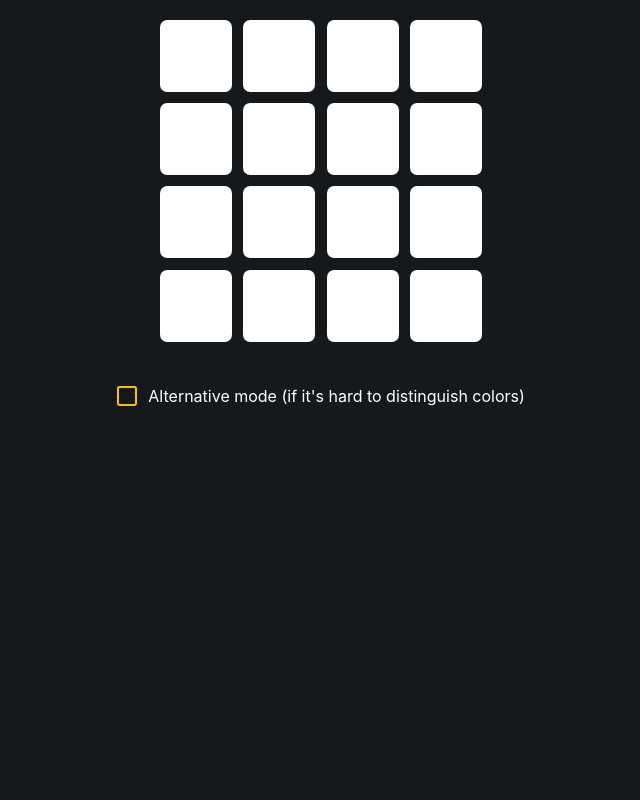
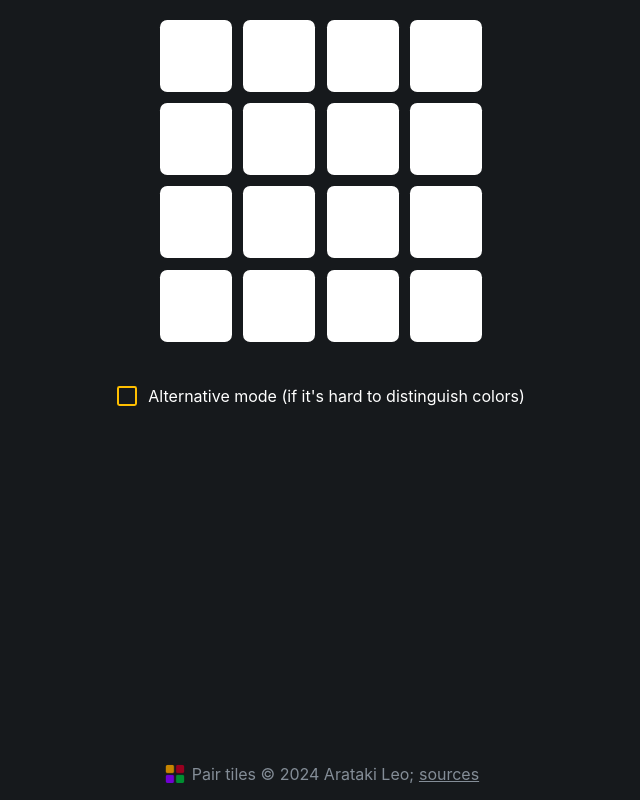
Before and after one commit to aratakileo/pair-tiles, a React (Create React App) app: page / in a window 1280 px wide. Shown: the whole page, without its empty margins (319-959 px from the left). Built offline with nearby package versions, Linux system fonts and the light colour scheme.

Commit message:
Create page footer & refactor css styles

```diff
--- a/src/App.css
+++ b/src/App.css
@@ -8,3 +8,14 @@
 body {
     background-color: var(--bg-color);
 }
+
+.center-horizontal-content {
+    display: flex;
+    justify-content: center;
+    align-items: center;
+}
+
+.tile-grid-blur {
+    filter: blur(1.2vh);
+    animation: 1s ease;
+}
--- a/src/App.js
+++ b/src/App.js
@@ -1,5 +1,6 @@
 import TileGrid from './components/tileGrid';
 import AltModeCheckbox from "./components/altModeCheckbox";
+import Footer from "./components/footer";
 import './App.css';
 
 const App = () => {
@@ -7,6 +8,7 @@ const App = () => {
         <div className='App'>
             <TileGrid/>
             <AltModeCheckbox/>
+            <Footer/>
         </div>
     );
 }
--- a/src/components/altModeCheckbox.css
+++ b/src/components/altModeCheckbox.css
@@ -1,7 +1,4 @@
 .alt-mode-checkbox-container {
-    display: flex;
-    justify-content: center;
-    align-items: center;
     margin: 5vh;
     transition: all 0.1s ease;
     user-select: none;
--- a/src/components/altModeCheckbox.js
+++ b/src/components/altModeCheckbox.js
@@ -11,7 +11,7 @@ const AltModeCheckbox = () => {
 
     return (
         <div
-            className='alt-mode-checkbox-container'
+            className='alt-mode-checkbox-container center-horizontal-content'
             onClick={() => dispatch(toggleAltMode())}
         >
             <div className={checkboxClassName}/>
--- a/src/components/finishGameSign.css
+++ b/src/components/finishGameSign.css
@@ -1,8 +1,5 @@
 .finish-game-sign {
     padding: 1.3vh;
-    display: flex;
-    justify-content: center;
-    align-items: center;
     position: absolute;
     background-color: #16191c54;
     animation: showFinishGameSign 1s ease;
--- a/src/components/finishGameSign.js
+++ b/src/components/finishGameSign.js
@@ -8,7 +8,7 @@ const FinishGameSign = () => {
 
     return (
         <div
-            className='finish-game-sign'
+            className='finish-game-sign center-horizontal-content'
             style={{width: CSS_GRID_SIZE, height: CSS_GRID_SIZE}}
         >
             <div className='finish-game-sign-content'>
--- /dev/null
+++ b/src/components/footer.css
@@ -0,0 +1,15 @@
+.footer-container {
+    position: absolute;
+    bottom: 0;
+    width: 100%;
+}
+
+.footer-logo {
+    width: 1.5rem;
+    height: 1.5rem;
+    margin-right: 0.3rem;
+}
+
+.footer-text {
+    color: #848d97;
+}
--- /dev/null
+++ b/src/components/footer.js
@@ -0,0 +1,19 @@
+import './footer.css';
+
+const Footer = () => {
+    return (
+        <div className='footer-container center-horizontal-content'>
+            <img className='footer-logo' src='/logo512.png' alt='logo'/>
+            <p className='footer-text'>Pair tiles © 2024 Arataki Leo;</p>
+            <a
+                className='footer-text'
+                href='https://github.com/aratakileo/pair-tiles'
+                style={{marginLeft: '0.3rem'}}
+            >
+                sources
+            </a>
+        </div>
+    );
+};
+
+export default Footer;
--- a/src/components/tileGrid.css
+++ /dev/null
@@ -1,12 +0,0 @@
-.tile-grid-container {
-    margin: 2vh 0 2vh 0;
-    display: flex;
-    justify-content: center;
-    align-items: center;
-    position: relative;
-}
-
-.tile-grid-blur {
-    filter: blur(1.2vh);
-    animation: 1s ease;
-}
--- a/src/components/tileGrid.js
+++ b/src/components/tileGrid.js
@@ -1,6 +1,5 @@
 import Tile from './tile'
 import {useSelector} from "react-redux";
-import './tileGrid.css'
 import {CSS_GRID_GAP, AXIS_TILES_COUNT} from "../util/constants";
 import FinishGameSign from "./finishGameSign";
 
@@ -16,7 +15,7 @@ const TileGrid = () => {
     );
 
     return (
-        <div className='tile-grid-container'>
+        <div className='center-horizontal-content' style={{margin: '2vh 0 2vh 0'}}>
             <div className={isGameFinished ? 'tile-grid-blur' : ''} style={{
                 display: 'grid',
                 placeItems: 'center',
```
